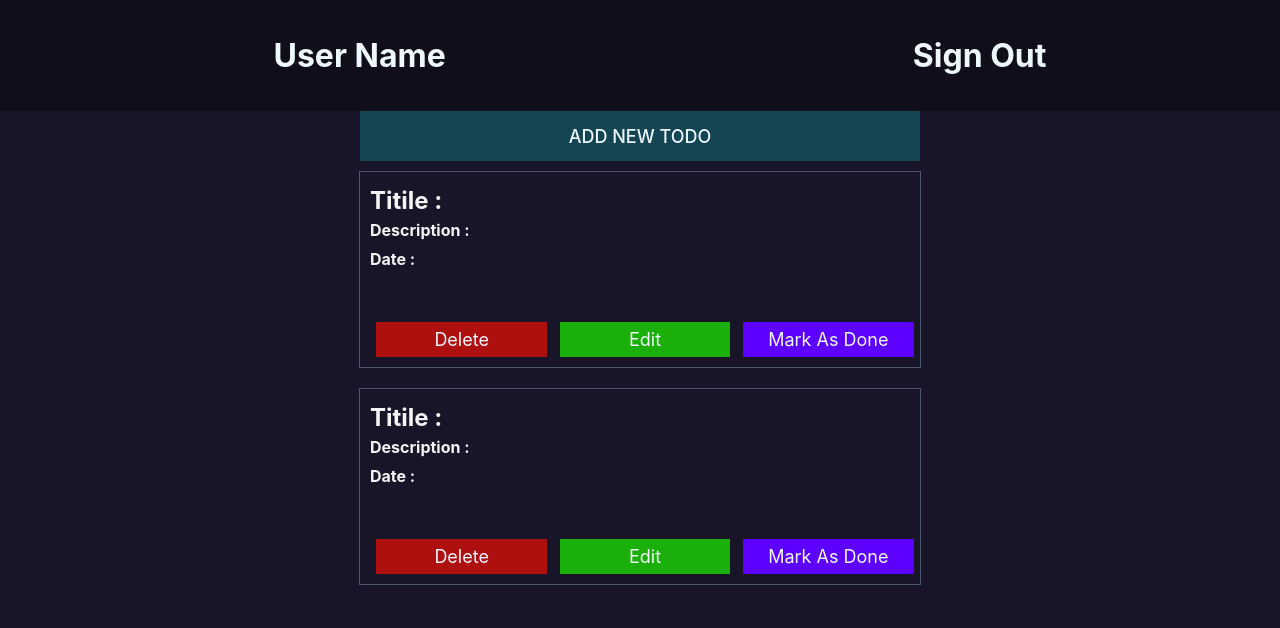
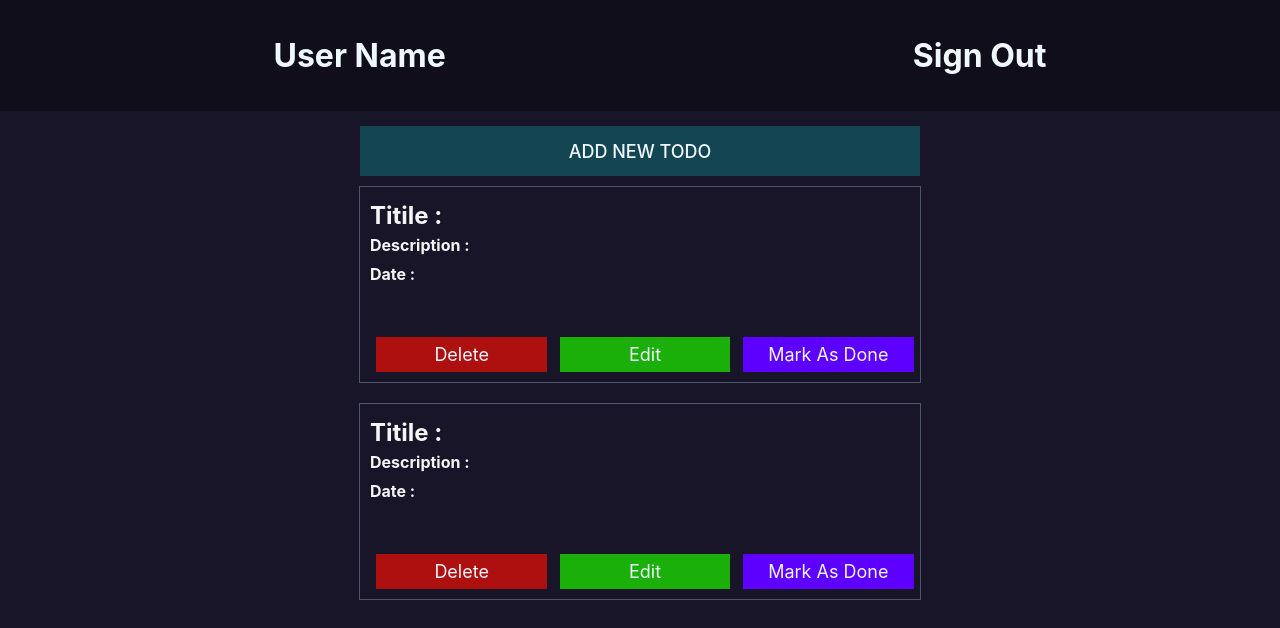
Before and after one commit to deshan68/todo_app_react_firebase, a React (Create React App) app: page /home in a window 1280 px wide. Shown: the top 628 px of the page. Built offline with nearby package versions, Linux system fonts and the light colour scheme.

Commit message:
add css style for ADD NEW TODO button

```diff
--- a/src/App.js
+++ b/src/App.js
@@ -8,8 +8,8 @@ function App() {
     <div className="App">
       <Routes>
         <Route path="/" element={<LogIn />} />
+        <Route path="/home" element={<Home />} />
         <Route path="/addtodo" element={<AddTodo />} />
-        <Route path="/home" element={<Home />} />
       </Routes>
     </div>
   );
--- a/src/Pages/Home.js
+++ b/src/Pages/Home.js
@@ -22,7 +22,7 @@ export default function Home() {
         }}
       >
         <NavLink to={"/addtodo"} className="addTodobutton">
-          <div className="addTodobutton">ADD NEW TODO </div>
+          <div>ADD NEW TODO </div>
         </NavLink>
       </section>
       <section className="ItemLst">
--- a/src/index.css
+++ b/src/index.css
@@ -57,6 +57,10 @@ li:hover {
   font-weight: 500;
   color: aliceblue;
   text-decoration: none;
+  margin-top: 15px;
+}
+.addTodobutton:hover {
+  background-color: #27788e;
 }
 .ItemLst {
   display: flex;
```
